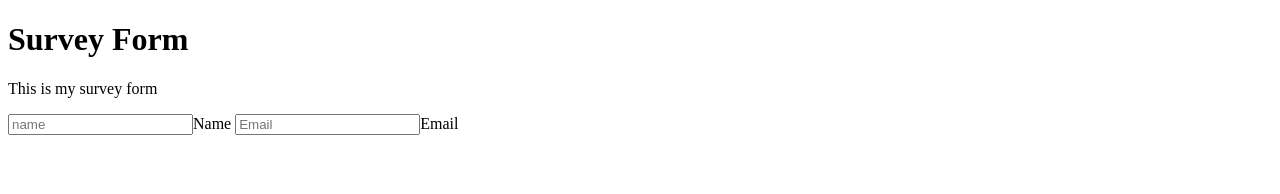
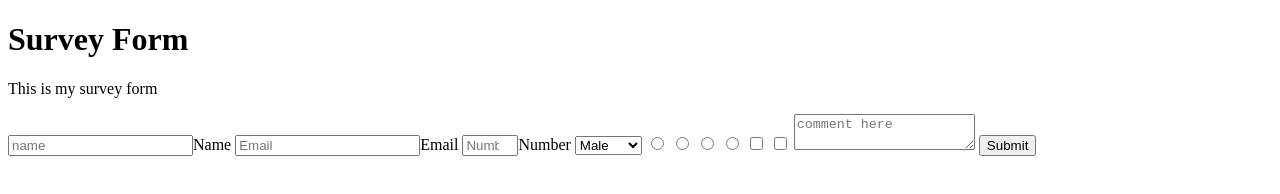
Before and after one commit to oguntayomicheal/Survey-Form, a plain HTML site: page index.html in a window 1280 px wide. Drawn offline with Linux system fonts and the light colour scheme.

Commit message:
Remaining code

```diff
--- a/index.html
+++ b/index.html
@@ -12,3 +12,31 @@
 
 <label  id="email-label">
 <input type="email" id="email" required="required " placeholder="Email">Email</label >
+<label  id="number-label">
+    <input type="number" id="number" placeholder="Number" min="10" max="20">Number</label >
+
+    <select id="dropdown">
+      <option value="">Male
+        </option>
+        <option value="">Female
+        </option>
+        </select>
+
+        <input type="radio" value="male" name="white">
+        <input type="radio" value="male" name="white">
+        </input>
+        </input>
+        <input type="radio" value="Female" name="black">
+        <input type="radio" value="Female" name="black"></input>
+        </input>
+
+      <input type="checkbox" value="check1"></input>
+      <input type="checkbox" value="check1"></input>
+
+      <textarea type="textarea" id="survey-form" placeholder="comment here"></textarea>
+
+      <input type="submit" id="submit" value="Submit">
+        </form>
+
+    </body>
+    </html>
```
